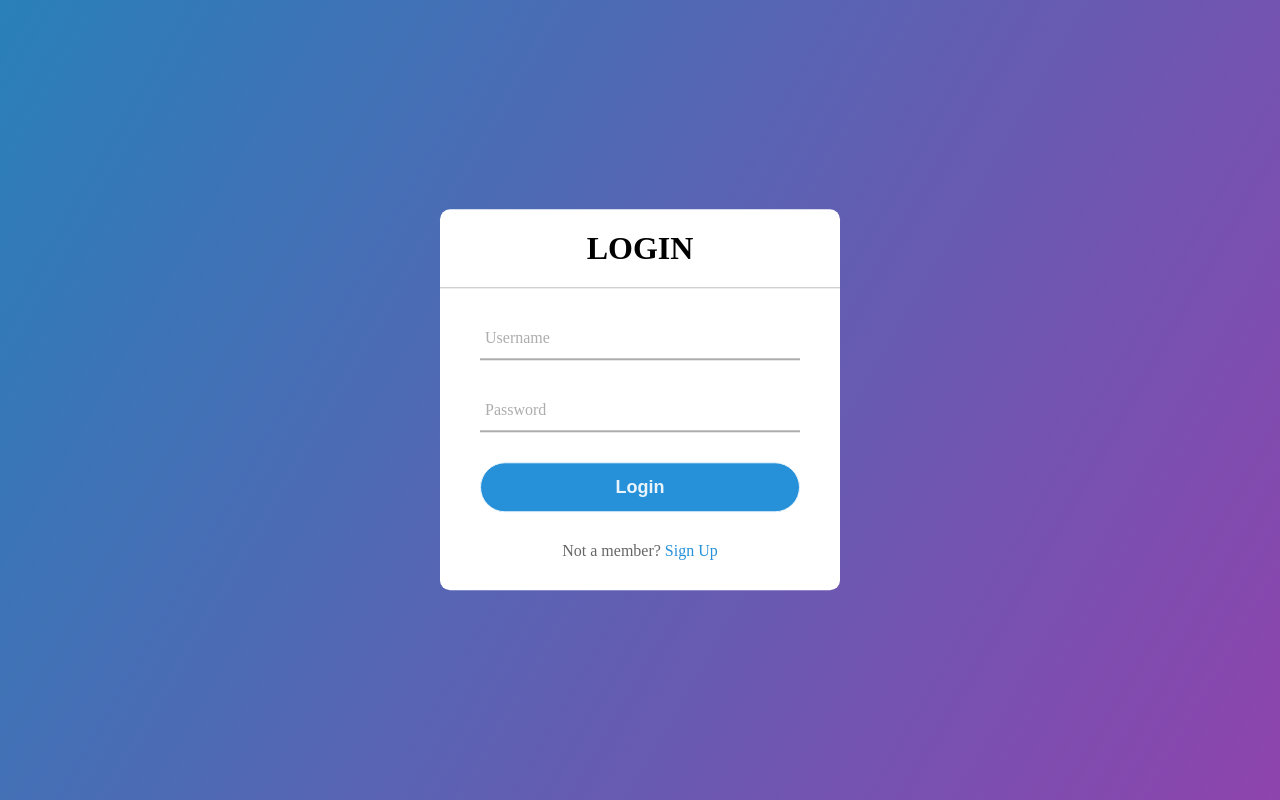
After one commit to giangnguyen20/BTL_CNPM, a PHP site: page /backend/login_signup/login.php in a window 1280 px wide. The commit adds this page. Run offline with PHP 8.4, Linux system fonts and the light colour scheme.

Commit message:
done signup and login

```diff
--- /dev/null
+++ b/backend/login_signup/login.php
@@ -0,0 +1,146 @@
+<?php
+    require_once('../utils/utility.php');
+    require_once('../../db/dbhelper.php');
+    require_once('prosess_form_login.php');
+?>
+
+<!DOCTYPE html>
+<html lang="en">
+<head>
+    <meta charset="UTF-8">
+    <meta http-equiv="X-UA-Compatible" content="IE=edge">
+    <meta name="viewport" content="width=device-width, initial-scale=1.0">
+    <title>Login</title>
+    <style>
+        body {
+            margin: 0;
+            padding: 0;
+            font-family: montserrat;
+            background: linear-gradient(120deg, #2980b9, #8e44ad);
+            height: 100vh;
+            overflow: hidden;
+        }
+
+        .center {
+            position: absolute;
+            top: 50%;
+            left: 50%;
+            transform: translate(-50%, -50%);
+            width: 400px;
+            background: white;
+            border-radius: 10px;
+        }
+
+        .center h1{
+            text-align: center;
+            padding: 0 0 20px 0;
+            border-bottom: 1px solid silver;
+        }
+
+        .center form{
+            padding: 0 40px;
+            box-sizing: border-box;
+        }
+
+        form .txt_field {
+            position: relative;
+            border-bottom: 2px solid #adadad;
+            margin: 30px 0;
+        }
+
+        .txt_field input{
+            width: 100%;
+            padding: 0 5px;
+            height: 40px;
+            font-size: 16px;
+            border: none;
+            background: none;
+            outline: none;
+        }
+
+        .txt_field label{
+            position: absolute;
+            top: 50%;
+            left: 5px;
+            color: #adadad;
+            transform: translateY(-50%);
+            font-size: 16px;
+            pointer-events: none;
+            transition: .5s;
+        }
+
+        .txt_field span::before {
+            content: '';
+            position: absolute;
+            top: 40px;
+            left: 0;
+            width: 0%;
+            height: 2px;
+            background: #2691d9;
+            transition: .5s;
+        }
+
+        .txt_field input:focus ~ label,
+        .txt_field input:valid ~ label{
+            top: -5px;
+            color: #2691d9;
+        }
+
+        .txt_field input:focus ~ span::before,
+        .txt_field input:valid ~ span::before{
+            width: 100%;
+        }
+
+        input[type="submit"]{
+            width: 100%;
+            height: 50px;
+            border: 1px solid;
+            background: #2691d9;
+            border-radius: 25px;
+            font-size: 18px;
+            color: #e9f4fb;
+            font-weight: 700;
+            cursor: pointer;
+            outline: none;
+        }
+
+        .sign_up_link {
+            margin: 30px 0;
+            text-align: center;
+            font-size: 16px;
+            color: #666666;
+        }
+
+        .sign_up_link a{
+            color: #2691d9;
+            text-decoration: none;
+        }
+
+        .sign_up_link a:hover{
+            text-decoration: underline;
+        }
+    </style>
+</head>
+<body>
+    <div class="center">
+        <h1>LOGIN</h1>
+        <h5 style="text-align: center; color: red;"><?=$smg?></h5>
+        <form method="post">
+            <div class="txt_field">
+                <input type="text" name="user" required="true" vlaue="<?=$user?>">
+                <span></span>
+                <label>Username</label>
+            </div>
+            <div class="txt_field">
+                <input type="password" name="pass" required="true" minlength="6">
+                <span></span>
+                <label>Password</label>
+            </div>
+            <input type="submit" value="Login">
+            <div class="sign_up_link">
+                Not a member? <a href="signup.php">Sign Up</a>
+            </div>
+        </form>
+    </div>
+</body>
+</html>
--- /dev/null
+++ b/backend/login_signup/prosess_form_login.php
@@ -0,0 +1,21 @@
+<?php
+
+$user = $pwd = $smg ='';
+
+if(!empty($_POST)){
+    $user = getPost('user');
+    $pwd = getPost('pass');
+    $pwd = getSecurityMD5($pwd);
+
+    $sql = "select * from account where UserName = '$user'";
+
+    $userExist = executeSingleResult($sql);
+
+    if($userExist == null){
+        $smg = "Tài khoản hoặc mật khẩu không chính xác!";
+    }
+    else{
+        header('Location: ../');
+        die();
+    }
+}
--- a/db/config.php
+++ b/db/config.php
@@ -3,3 +3,4 @@ define('HOST', 'localhost');
 define('USERNAME', 'root');
 define('PASSWORD', '');
 define('DATABSE', 'webbanghe');
+define('PRIVATE_KEY','knc#adknsalk*Y#^UUUddd');
```
Also changed, not shown: backend/index.php (+7 -10 lines), backend/login_signup/prosess_form_register.php (added, +27 -0 lines), backend/login_signup/signup.php (renamed from backend/login.php, +32 -54 lines), backend/utils/utility.php (added, +47 -0 lines), backend/signup.php (deleted).
